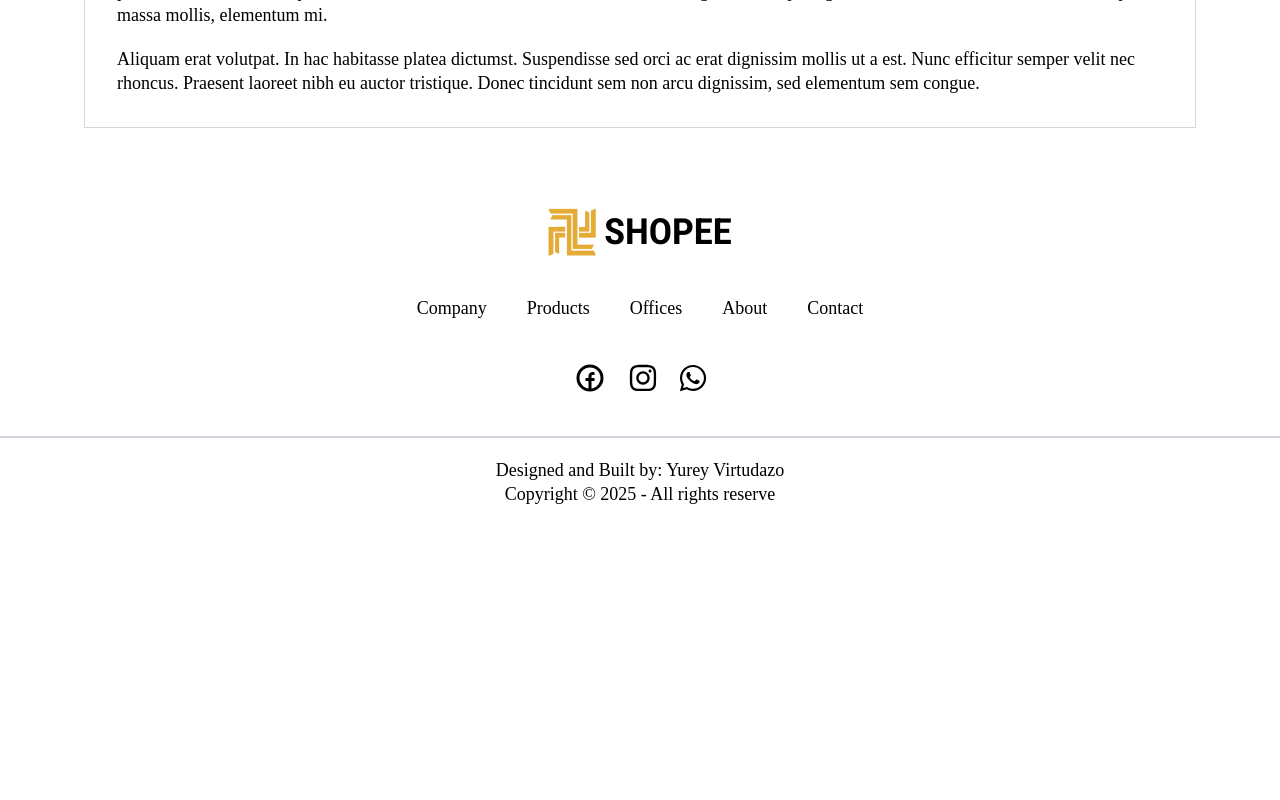
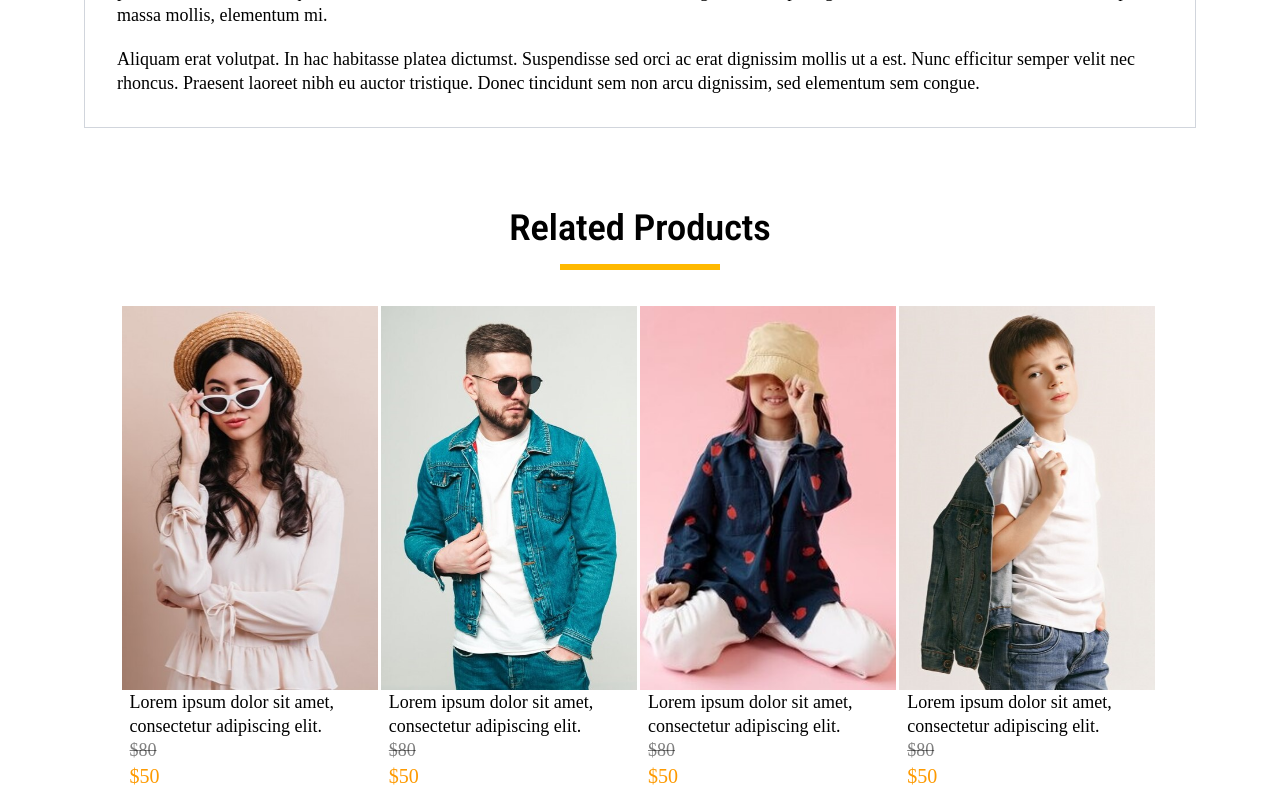
Before and after one commit to riyudev/E-Commerce-Website, a React (Vite) app: page /product/1 in a window 1280 px wide. Shown: the part 920-1720 px from the top of the page. Before the commit the page ends 1446 px from the top, so only its background shows below. Built offline with nearby package versions, Linux system fonts and the light colour scheme; a web font is replaced by a local one.

Commit message:
added Related Products and Scroll Reset

```diff
--- a/src/App.css
+++ b/src/App.css
@@ -39,7 +39,3 @@
     local("SF-Pro-Rounded-SemiBold"),
     url("./fonts/SF-Pro-Rounded-SemiBold.otf") format("opentype");
 }
-
-html {
-  scroll-behavior: smooth;
-}
--- a/src/App.jsx
+++ b/src/App.jsx
@@ -16,6 +16,7 @@ import {
   Route,
   useLocation,
 } from "react-router-dom";
+import ScrollReset from "./helpers/ScrollReset";
 
 function Layout({ children }) {
   const location = useLocation();
@@ -33,6 +34,7 @@ function Layout({ children }) {
 function App() {
   return (
     <Router>
+      <ScrollReset />
       <Layout>
         <Routes>
           <Route path="/" element={<Shop />} />
--- a/src/assets/NewCollectionsData.js
+++ b/src/assets/NewCollectionsData.js
@@ -9,14 +9,14 @@ import Kid3 from "./kid3.jpg";
 
 let newCollectionsData = [
   {
-    id: 1,
+    id: 2,
     name: "Lorem ipsum dolor sit amet, consectetur adipiscing elit.",
     image: Women1,
     newPrice: 50,
     oldPrice: 80,
   },
   {
-    id: 2,
+    id: 1,
     name: "Lorem ipsum dolor sit amet, consectetur adipiscing elit.",
     image: Men1,
     newPrice: 50,
@@ -30,14 +30,14 @@ let newCollectionsData = [
     oldPrice: 80,
   },
   {
-    id: 4,
+    id: 9,
     name: "Lorem ipsum dolor sit amet, consectetur adipiscing elit.",
     image: Kid3,
     newPrice: 50,
     oldPrice: 80,
   },
   {
-    id: 5,
+    id: 4,
     name: "Lorem ipsum dolor sit amet, consectetur adipiscing elit.",
     image: Men2,
     newPrice: 50,
@@ -58,7 +58,7 @@ let newCollectionsData = [
     oldPrice: 80,
   },
   {
-    id: 8,
+    id: 5,
     name: "Lorem ipsum dolor sit amet, consectetur adipiscing elit.",
     image: Women2,
     newPrice: 50,
--- /dev/null
+++ b/src/components/RelatedProducts.jsx
@@ -0,0 +1,30 @@
+import React from "react";
+import Item from "./Items";
+import newCollectionsData from "../assets/NewCollectionsData.js";
+
+function RelatedProducts() {
+  return (
+    <div className="flex items-center justify-center pt-20">
+      <div className="w-[90%] place-items-center space-y-4">
+        <h3>Related Products</h3>
+        <hr className="w-40 border-[3px] border-amber-400" />
+        <div className="grid grid-cols-4 space-y-5 space-x-6">
+          {newCollectionsData.map((item, i) => {
+            return (
+              <Item
+                key={i}
+                id={item.id}
+                name={item.name}
+                image={item.image}
+                newPrice={item.newPrice}
+                oldPrice={item.oldPrice}
+              />
+            );
+          })}
+        </div>
+      </div>
+    </div>
+  );
+}
+
+export default RelatedProducts;
--- /dev/null
+++ b/src/helpers/ScrollReset.js
@@ -0,0 +1,14 @@
+import { useEffect } from "react";
+import { useLocation } from "react-router-dom";
+
+const ScrollReset = () => {
+  const { pathname } = useLocation();
+
+  useEffect(() => {
+    window.scrollTo(0, 0);
+  }, [pathname]);
+
+  return null;
+};
+
+export default ScrollReset;
--- a/src/pages/Product.jsx
+++ b/src/pages/Product.jsx
@@ -4,6 +4,7 @@ import { useParams } from "react-router-dom";
 import Breadcrumbs from "../components/Breadcrumbs";
 import ProductDisplay from "../components/ProductDisplay";
 import Descriptionbox from "../components/Descriptionbox";
+import RelatedProducts from "../components/RelatedProducts";
 
 function Product() {
   const { allProduct } = useContext(ShopContext);
@@ -15,6 +16,7 @@ function Product() {
       <Breadcrumbs product={product} />
       <ProductDisplay product={product} />
       <Descriptionbox />
+      <RelatedProducts />
     </div>
   );
 }
```
